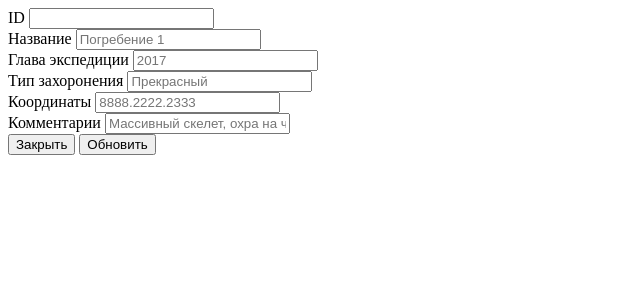
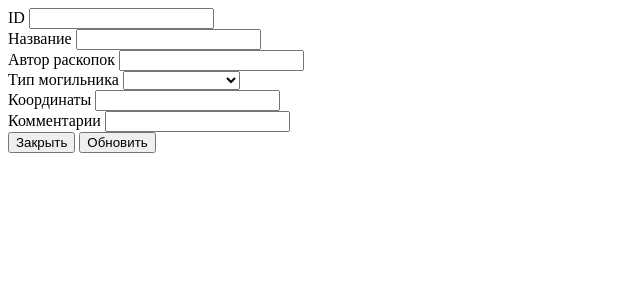
Before and after one commit to E-catalog/frontend, a Flask app: template frontend/templates/places/update_place_form.html in a window 1280 px wide. Shown: the top 300 px of the page, without its empty margins (0-640 px from the left). Run offline with Flask 2, Linux system fonts and the light colour scheme; the template is opened without the code that fills it, so the values that code supplies are empty.

Commit message:
fix: deleted inds/places from render_main_page; fixed update place form

```diff
--- a/frontend/app.py
+++ b/frontend/app.py
@@ -15,13 +15,7 @@ client = Client(config.api_url)
 
 @app.route('/')
 def render_main_page():
-    individuals = client.individuals.get_all()
-    places = client.places.get_all()
-    return render_template(
-        'main_page.html',
-        individuals=[item.dict() for item in individuals],
-        places=[item.dict() for item in places],
-    )
+    return render_template('main_page.html')
 
 
 @app.route('/individuals')
--- a/frontend/templates/individuals/update_individual_modal.html
+++ b/frontend/templates/individuals/update_individual_modal.html
@@ -4,7 +4,7 @@
             <div class="modal-header">
                 <h5 class="modal-title" id="exampleModalLabel">Обновить данные индивида</h5>
             </div>
-            <div class="modal-body" id="update-modal">
+            <div class="modal-body" id="update-individual-modal">
 
             </div>
         </div>
--- a/frontend/templates/places/get_place_modal.html
+++ b/frontend/templates/places/get_place_modal.html
@@ -5,14 +5,14 @@
                 <h5 class="modal-title" id="exampleModalLabel">Обновить данные места раскопок</h5>
             </div>
             <div class="modal-body">
-                <form class="form-inline" id="get-place" action="{{ url_for('get_place') }}" method="GET">
+                <form class="form-inline" id="get-place" action="{{ url_for('get_place') }}" method="POST">
                     <div class="form-group">
                         <label>ID</label>
                         <input class="form-control" name="id" placeholder="1">
                         <small class="form-text text-muted">ID места можно посмотреть в списке всех мест раскопок</small>
                     </div>
                     <button type="submit" class="btn btn-primary" data-dismiss="modal">Получить данные места раскопок</button>
-                    <button type="button" class="btn-close" id="get-ind-modal-close-btn" data-bs-dismiss="modal" aria-label="Close" style="display:none;"></button>
+                    <button type="button" class="btn-close" id="get-place-modal-close-btn" data-bs-dismiss="modal" aria-label="Close" style="display:none;"></button>
                 </form>
             </div>
         </div>
--- a/frontend/templates/places/update_place_form.html
+++ b/frontend/templates/places/update_place_form.html
@@ -5,23 +5,28 @@
     </div>
     <div class="form-group">
         <label>Название</label>
-        <input class="form-control" name="name" placeholder="Погребение 1">
+        <input class="form-control" name="name" value="{{ place.name }}">
     </div>
     <div class='form-group'>
-        <label>Глава экспедиции</label>
-        <input class="form-control" name="head_of_excavations" placeholder="2017">
+        <label>Автор раскопок</label>
+        <input class="form-control" name="head_of_excavations" value="{{ place.head_of_excavations }}">
     </div>
     <div class='form-group'>
-        <label>Тип захоронения</label>
-        <input class="form-control" name="type_of_burial_site" placeholder="Прекрасный">
+        <label>Тип могильника</label>
+        <select class="form-select" name="type_of_burial_site" aria-label="Тип могильника">
+            <option selected>{{ place.type_of_burial_site }}</option>
+            <option value="Курганный">Курганный</option>
+            <option value="Грунтовый">Грунтовый</option>
+            <option value="Поселенческий">Поселенческий</option>
+        </select>
     </div>
     <div class='form-group'>
         <label>Координаты</label>
-        <input class="form-control" name="coordinates" placeholder="8888.2222.2333">
+        <input class="form-control" name="coordinates" value="{{ place.coordinates }}">
     </div>
     <div class='form-group'>
         <label>Комментарии</label>
-        <input class="form-control" name="comments" placeholder="Массивный скелет, охра на черепе">
+        <input class="form-control" name="comments" value="{{ place.comments }}">
     </div>
     <div class="modal-footer">
         <button type="button" class="btn btn-secondary" data-bs-dismiss="modal">Закрыть</button>
--- a/frontend/templates/places/update_place_modal.html
+++ b/frontend/templates/places/update_place_modal.html
@@ -4,7 +4,7 @@
             <div class="modal-header">
                 <h5 class="modal-title" id="exampleModalLabel">Обновить данные о месте раскопок</h5>
             </div>
-            <div class="modal-body" id="update_place-modal">
+            <div class="modal-body" id="update-place-modal">
 
             </div>
         </div>
```
Also changed, not shown: frontend/static/script.js (+6 -3 lines).
